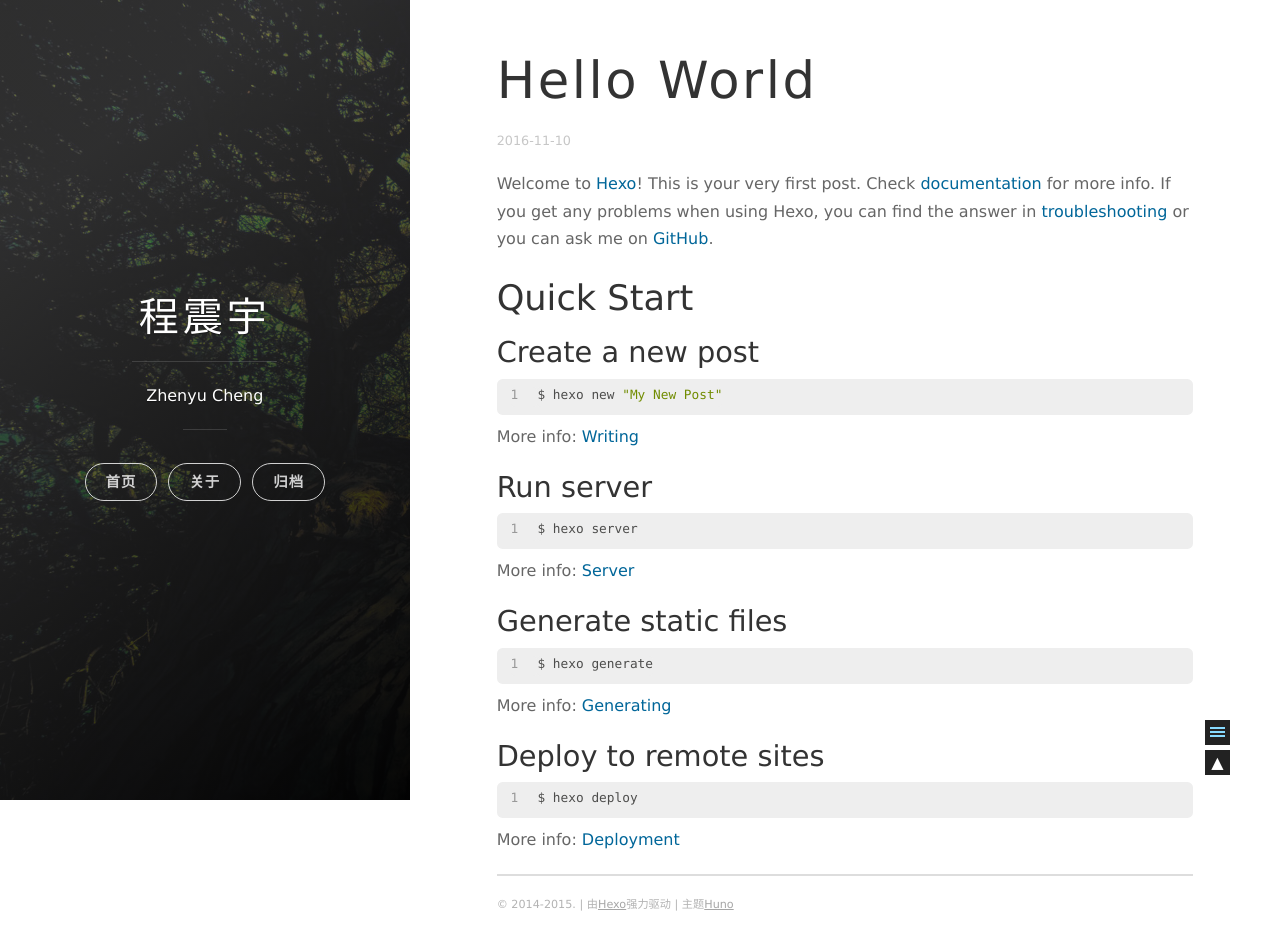
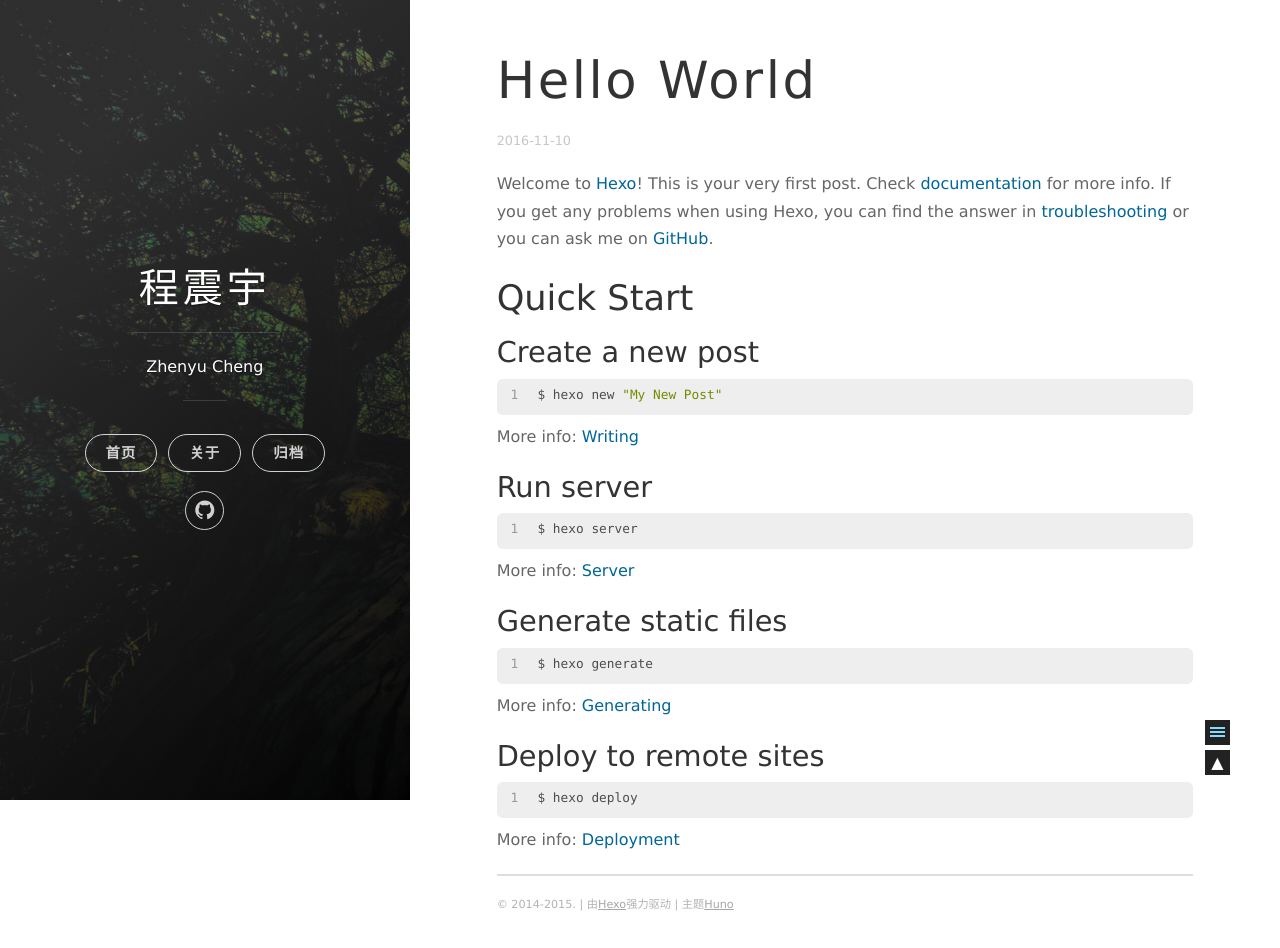
Before and after one commit to Abslumu/Abslumu.github.io, a plain HTML site: page 2016/11/10/hello-world/index.html in a window 1280 px wide. Drawn offline with nearby package versions, Linux system fonts and the light colour scheme; some packages are replaced by stand-ins of ours.

Commit message:
Site updated: 2016-11-11 13:30:31

```diff
--- a/2016/11/10/hello-world/index.html
+++ b/2016/11/10/hello-world/index.html
@@ -139,6 +139,45 @@
 
 
 
+<nav class="cover-navigation navigation--social">
+	<ul class="navigation">
+
+
+			<!-- Github -->
+			<li class="navigation__item">
+				<a href="https://github.com/someus" title="Huno on GitHub">
+					<i class='icon icon-social-github'></i>
+					<span class="label">GitHub</span>
+				</a>
+			</li>
+
+
+		<!-- China social icon -->
+		<!--
+
+			<li class="navigation__item">
+				<a href="" title="">
+					<i class='icon cs-icon-douban'></i>
+					<span class="label">Douban</span>
+				</a>
+			</li>
+
+			<li class="navigation__item">
+				<a href="" title="">
+					<i class='icon cs-icon-weibo'></i>
+					<span class="label">Weibo</span>
+				</a>
+			</li>
+
+		-->
+
+
+
+	</ul>
+</nav>
+
+
+
         </div>
 
       </div>
```
Also changed, not shown: archive/index.html (+39 -0 lines), archives/2016/11/index.html (+39 -0 lines), archives/2016/index.html (+39 -0 lines), archives/index.html (+39 -0 lines), index.html (+39 -0 lines).
